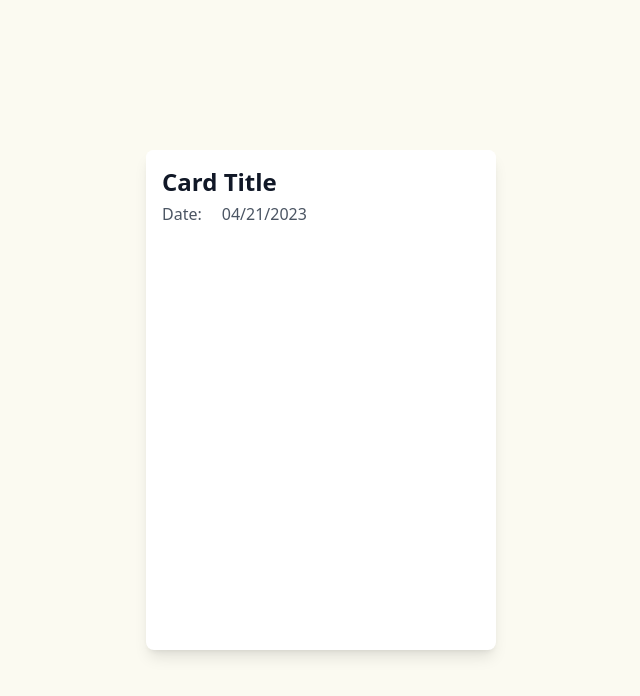
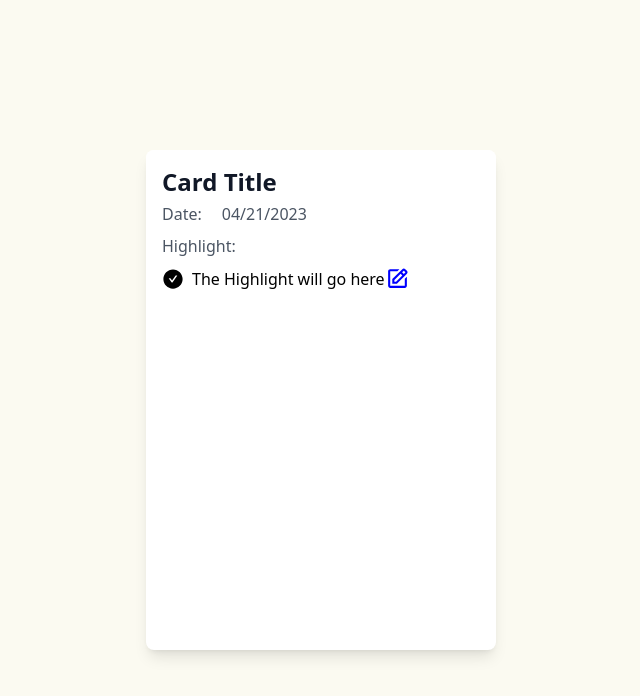
Before and after one commit to andrewjulian/mern-habit-tracker, a React (Vite) app in the folder client/: page /card in a window 1280 px wide. Shown: the top 696 px of the page, without its empty margins (319-959 px from the left). Built offline with nearby package versions, Linux system fonts and the light colour scheme.

Commit message:
item elements present, needs edit push to right

```diff
--- a/client/package.json
+++ b/client/package.json
@@ -15,6 +15,7 @@
     "react": "^18.2.0",
     "react-datepicker": "^4.11.0",
     "react-dom": "^18.2.0",
+    "react-icons": "^4.8.0",
     "react-router-dom": "^6.10.0",
     "sort-by": "^1.2.0"
   },
--- a/client/src/Components/Card.jsx
+++ b/client/src/Components/Card.jsx
@@ -1,8 +1,33 @@
 import React, { useState } from "react";
 import DatePicker from "react-datepicker";
+import { BiEdit } from "react-icons/bi";
+import { AiFillCheckCircle } from "react-icons/ai";
+import { BsArrowRightCircleFill } from "react-icons/bs";
+import { BsCircleHalf } from "react-icons/bs";
 
 const Card = () => {
   const [startDate, setStartDate] = useState(new Date());
+  const [status, setStatus] = useState(0);
+
+  const handleStatus = () => {
+    if (status === 2) {
+      setStatus(0);
+    } else {
+      setStatus(status + 1);
+    }
+  };
+
+  const statusButton = [
+    <AiFillCheckCircle onClick={handleStatus} size={22} className="mr-2" />,
+    <BsArrowRightCircleFill
+      onClick={handleStatus}
+      size={22}
+      className="mr-2"
+    />,
+    <BsCircleHalf onClick={handleStatus} size={22} className="mr-2" />,
+  ];
+
+  const displayStatus = statusButton[status];
 
   return (
     <div className="flex items-center h-screen">
@@ -19,6 +44,20 @@ const Card = () => {
                   onChange={(date) => setStartDate(date)}
                 />
               </div>
+              <div className=" items-center">
+                <h3 className="text-gray-600 text-md my-2 mr-5">Highlight:</h3>
+                <div className="flex align-middle">
+                  <div className="flex items-center justify-between">
+                    {displayStatus}
+                    <h1 className="text-decoration-line">
+                      The Highlight will go here
+                    </h1>
+                  </div>
+                  <div>
+                    <BiEdit color={"blue"} size={25} />
+                  </div>
+                </div>
+              </div>
             </div>
           </div>
         </div>
```
Also changed, not shown: 1 other file (tests, documents, lock files or other folders).
